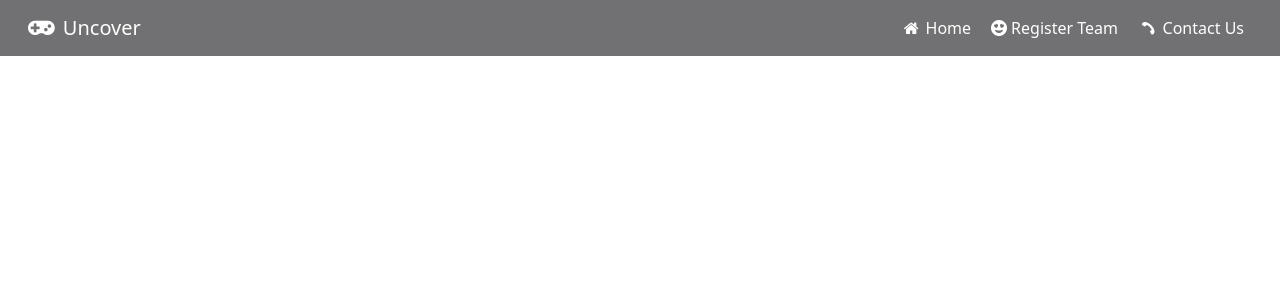
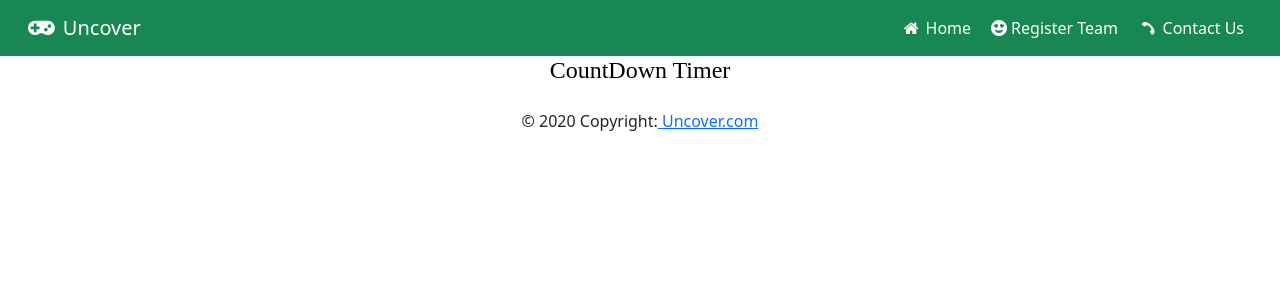
Before and after one commit to clintonwuks/uncover, a React (Create React App) app: page / in a window 1280 px wide. Shown: the top 300 px of the page. Built offline with nearby package versions, Linux system fonts and the light colour scheme; a web font is replaced by a local one.

Commit message:
third commit

```diff
--- a/package.json
+++ b/package.json
@@ -9,6 +9,7 @@
     "bootstrap": "^5.1.3",
     "font-awesome": "^4.7.0",
     "jquery": "^3.6.0",
+    "mdb-ui-kit": "^4.1.0",
     "popper.js": "^1.16.1",
     "react": "^18.1.0",
     "react-dom": "^18.1.0",
--- a/src/App.js
+++ b/src/App.js
@@ -1,17 +1,18 @@
 import Landing from './pages/Landing';
+import RegisterTeam from './pages/RegisterTeam';
 import {
     BrowserRouter,
     Routes,
     Route,
 } from "react-router-dom";
-import registerTeam from './pages/registerTeam';
+
 
 function App() {
   return (
     <BrowserRouter className="App">
             <Routes>
                 <Route path="/" element={<Landing />} />
-                <Route path="registerTeam" element={<registerTeam />} />
+                <Route path="RegisterTeam" element={<RegisterTeam/>} />
                 {/*<Route path="invoices" element={<Invoices />} />*/}
             </Routes>
 
--- /dev/null
+++ b/src/Components/CountdownTimer.jsx
@@ -0,0 +1,17 @@
+import React from 'react';
+
+function CountdownTimer() {
+    return (
+        <div>
+            <div className="display-t">
+                <div >
+                    <span>
+                        <h4>CountDown Timer</h4>
+                    </span>
+                </div>
+            </div>
+        </div>
+    );
+}
+
+export default CountdownTimer;
--- /dev/null
+++ b/src/Components/Footer.jsx
@@ -0,0 +1,15 @@
+import React from 'react';
+import '../footer.css';
+
+function Footer () {
+        return (
+            <footer className=" text-center mt-auto">
+                <div class="footer-copyright text-center py-3">© 2020 Copyright:
+                    <a href="/"> Uncover.com</a>
+                </div>
+            </footer>
+        )
+
+}
+
+export default Footer;
--- a/src/Components/Header.jsx
+++ b/src/Components/Header.jsx
@@ -1,5 +1,6 @@
 import React from 'react';
 import Navbar from './Navbar';
+import CountdownTimer from './CountdownTimer';
 
 function Header() {
     return (
@@ -7,6 +8,10 @@ function Header() {
             <header>
                 < Navbar />
             </header>
+
+            <div className="container mx-auto text-center" >
+            <CountdownTimer />
+            </div>
         </div>
     );
 }
--- a/src/Components/Navbar.jsx
+++ b/src/Components/Navbar.jsx
@@ -13,8 +13,7 @@ const Navbar = ()  => {
 	}, [navToggle])
 
     return (
-        <div >
-			<nav className="navbar navbar-expand-lg fixed-top">
+			<nav className="navbar navbar-expand-lg bg-success">
 				<div className="container-fluid">
 					<a className="navbar-brand text-white " href="/"><i className="fa fa-gamepad mr-2 " style={{ fontSize:'25px' }}></i>Uncover</a>
 					<button className="navbar-toggler" type="button" data-bs-toggle="collapse" data-bs-target="#navConts" onClick={toggleBar} >
@@ -36,7 +35,6 @@ const Navbar = ()  => {
 					</div>
 				</div>
 			</nav>
-        </div>
     );
 }
 
--- /dev/null
+++ b/src/footer.css
@@ -0,0 +1,22 @@
+footer a.text-light:hover {
+    color: #fed136 !important;
+    text-decoration: none;
+}
+
+
+footer .foot {
+    border-right: 1px solid #535e67;
+}
+
+@media (max-width: 992px) {
+    footer .foot {
+        border-right: none;
+    }
+}
+
+.footer  {
+    position: relative;
+    left: 0;
+    bottom: 0;
+    right: 0;
+}
--- a/src/pages/Landing.jsx
+++ b/src/pages/Landing.jsx
@@ -1,13 +1,18 @@
 import React from 'react';
 
 import Header from '../Components/Header';
+import Footer from '../Components/Footer';
 
 function Landing() {
 
+    return (
+        <div>
+            <Header/>
 
-    return (
-        <div className="qbootstrap-hero">
-                <Header/>
+            <div className='mt-auto'>
+                <Footer/>
+            </div>
+
         </div>
     );
 }
--- a/src/pages/registerTeam.jsx
+++ b/src/pages/registerTeam.jsx
@@ -2,7 +2,7 @@ import React from 'react';
 
 import Header from '../Components/Header';
 
-function registerTeam() {
+function RegisterTeam() {
 
 
     return (
@@ -12,4 +12,4 @@ function registerTeam() {
     );
 }
 
-export default registerTeam;
+export default RegisterTeam;
```
Also changed, not shown: 1 other file (tests, documents, lock files or other folders).
